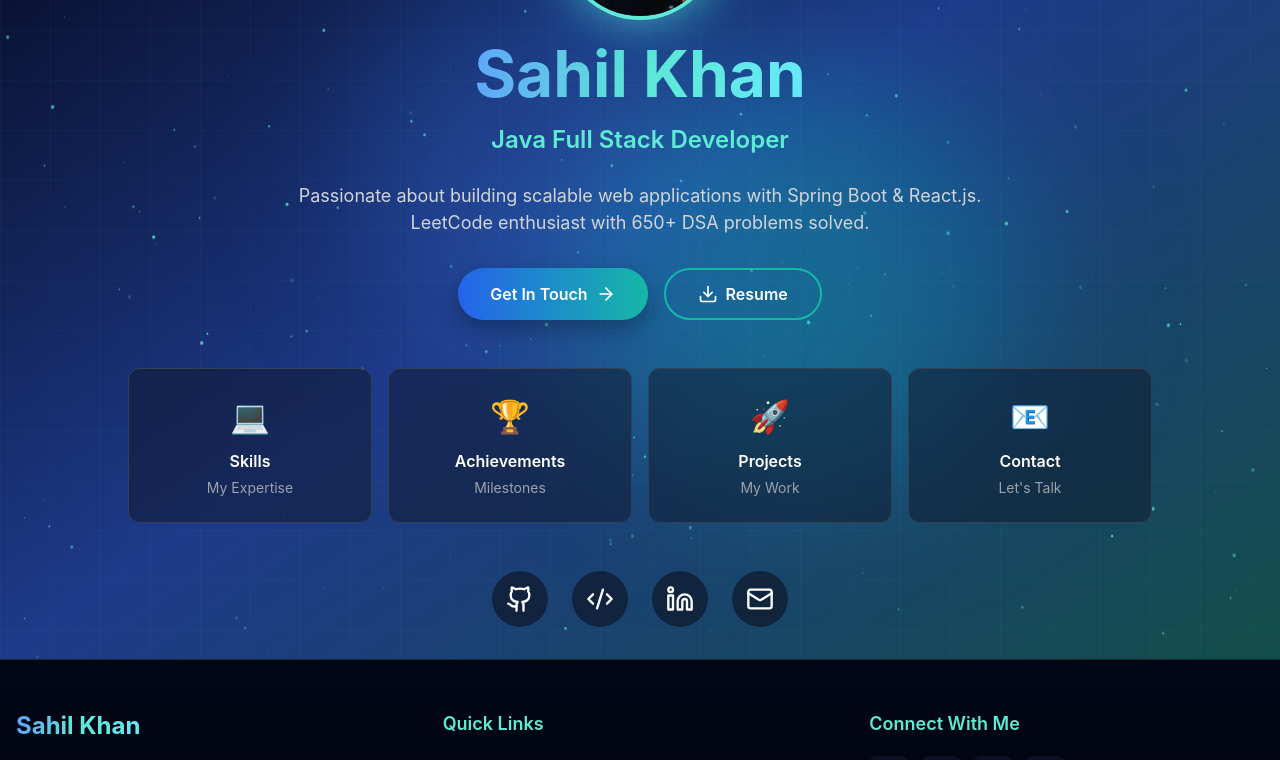
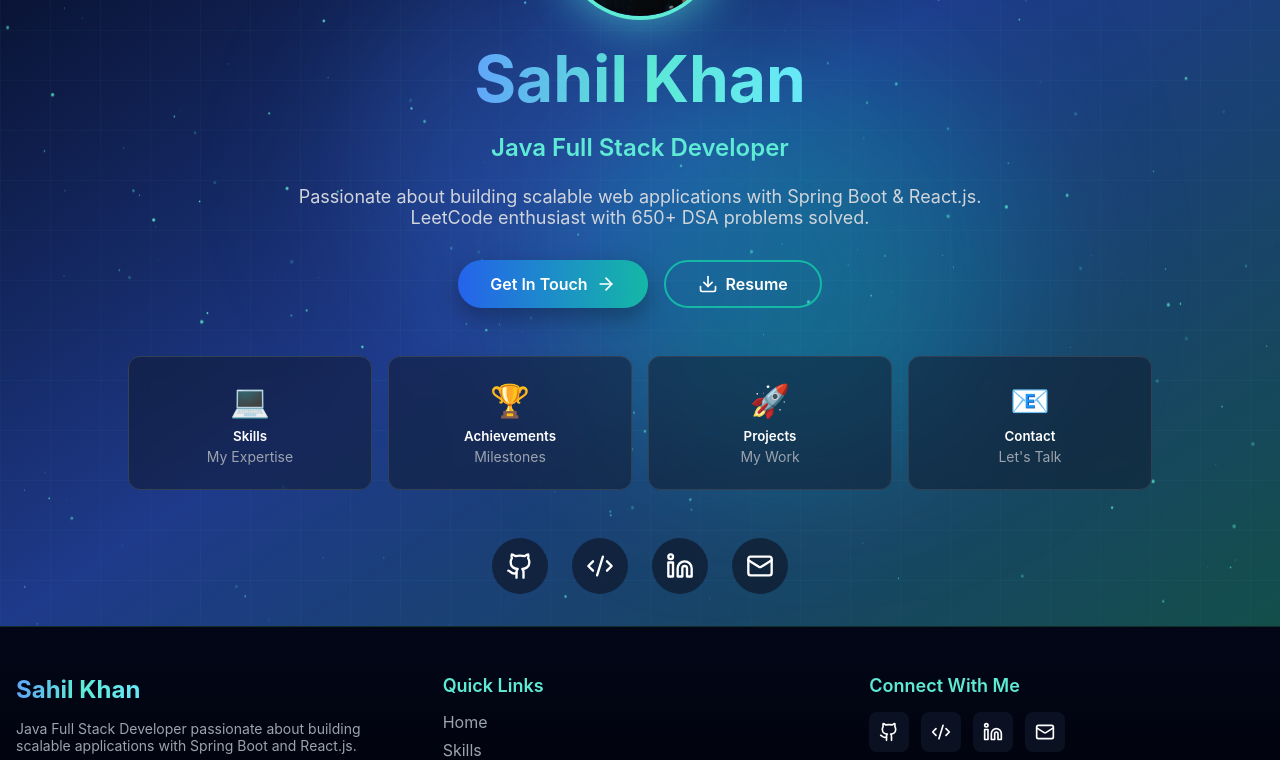
Before and after one commit to sahil-786-sahil/My_Portfolio, a React (Vite) app: page / in a window 1280 px wide. Shown: the part 220-980 px from the top of the page. Built offline with nearby package versions, Linux system fonts and the light colour scheme.

Commit message:
Refactor index.css with new styles and resets

```diff
--- a/src/index.css
+++ b/src/index.css
@@ -1,8 +1,28 @@
-@tailwind base;
-@tailwind components;
-@tailwind utilities;
+/* Basic CSS Reset */
+* {
+  margin: 0;
+  padding: 0;
+  box-sizing: border-box;
+}
 
-/* Custom scrollbar */
+/* Body Styles */
+body {
+  font-family: -apple-system, BlinkMacSystemFont, 'Segoe UI', 'Roboto', 'Oxygen',
+    'Ubuntu', 'Cantarell', 'Fira Sans', 'Droid Sans', 'Helvetica Neue',
+    sans-serif;
+  -webkit-font-smoothing: antialiased;
+  -moz-osx-font-smoothing: grayscale;
+  background-color: #020617;
+  color: white;
+  overflow-x: hidden;
+}
+
+/* HTML Styles */
+html {
+  scroll-behavior: smooth;
+}
+
+/* Custom Scrollbar */
 ::-webkit-scrollbar {
   width: 10px;
 }
@@ -12,321 +32,50 @@
 }
 
 ::-webkit-scrollbar-thumb {
-  background: #7c3aed;
+  background: linear-gradient(to bottom, #2563eb, #14b8a6);
   border-radius: 5px;
 }
 
 ::-webkit-scrollbar-thumb:hover {
-  background: #9333ea;
+  background: linear-gradient(to bottom, #1d4ed8, #0d9488);
 }
 
-/* Smooth scrolling */
-html {
-  scroll-behavior: smooth;
+/* Selection Color */
+::selection {
+  background-color: rgba(20, 184, 166, 0.3);
+  color: #64ffda;
 }
 
-/* Custom animations */
-@keyframes fadeInUp {
-  from {
-    opacity: 0;
-    transform: translateY(30px);
-  }
-  to {
-    opacity: 1;
-    transform: translateY(0);
-  }
+::-moz-selection {
+  background-color: rgba(20, 184, 166, 0.3);
+  color: #64ffda;
 }
 
-@keyframes fadeInDown {
-  from {
-    opacity: 0;
-    transform: translateY(-30px);
-  }
-  to {
-    opacity: 1;
-    transform: translateY(0);
-  }
+/* Code Styles */
+code {
+  font-family: source-code-pro, Menlo, Monaco, Consolas, 'Courier New',
+    monospace;
 }
 
-@keyframes fadeInLeft {
-  from {
-    opacity: 0;
-    transform: translateX(-30px);
-  }
-  to {
-    opacity: 1;
-    transform: translateX(0);
-  }
+/* Link Styles */
+a {
+  color: inherit;
+  text-decoration: none;
 }
 
-@keyframes fadeInRight {
-  from {
-    opacity: 0;
-    transform: translateX(30px);
-  }
-  to {
-    opacity: 1;
-    transform: translateX(0);
-  }
+/* Button Reset */
+button {
+  font-family: inherit;
 }
 
-@keyframes blob {
-  0% {
-    transform: translate(0px, 0px) scale(1);
-  }
-  33% {
-    transform: translate(30px, -50px) scale(1.1);
-  }
-  66% {
-    transform: translate(-20px, 20px) scale(0.9);
-  }
-  100% {
-    transform: translate(0px, 0px) scale(1);
-  }
+/* Input/Textarea Placeholder */
+::placeholder {
+  color: #6b7280;
+  opacity: 1;
 }
 
-@keyframes float {
-  0%, 100% {
-    transform: translateY(0px);
-  }
-  50% {
-    transform: translateY(-20px);
-  }
+/* Focus Visible (for accessibility) */
+*:focus-visible {
+  outline: 2px solid #5eead4;
+  outline-offset: 2px;
 }
-
-@keyframes shimmer {
-  0% {
-    background-position: -1000px 0;
-  }
-  100% {
-    background-position: 1000px 0;
-  }
-}
-
-.animate-fadeInUp {
-  animation: fadeInUp 0.6s ease-out;
-}
-
-.animate-fadeInDown {
-  animation: fadeInDown 0.6s ease-out;
-}
-
-.animate-fadeInLeft {
-  animation: fadeInLeft 0.6s ease-out;
-}
-
-.animate-fadeInRight {
-  animation: fadeInRight 0.6s ease-out;
-}
-
-.animate-blob {
-  animation: blob 7s infinite;
-}
-
-.animate-float {
-  animation: float 3s ease-in-out infinite;
-}
-
-.animation-delay-200 {
-  animation-delay: 0.2s;
-}
-
-.animation-delay-400 {
-  animation-delay: 0.4s;
-}
-
-.animation-delay-600 {
-  animation-delay: 0.6s;
-}
-
-.animation-delay-800 {
-  animation-delay: 0.8s;
-}
-
-.animation-delay-1000 {
-  animation-delay: 1s;
-}
-
-.animation-delay-2000 {
-  animation-delay: 2s;
-}
-
-.animation-delay-4000 {
-  animation-delay: 4s;
-}
-
-/* Gradient text */
-.gradient-text {
-  @apply bg-gradient-to-r from-purple-400 to-pink-600 bg-clip-text text-transparent;
-}
-
-/* Custom button styles */
-.btn-primary {
-  @apply bg-purple-600 hover:bg-purple-700 px-8 py-3 rounded-full font-semibold transition-all transform hover:scale-105 shadow-lg hover:shadow-purple-500/50;
-}
-
-.btn-secondary {
-  @apply bg-transparent border-2 border-purple-600 hover:bg-purple-600 px-8 py-3 rounded-full font-semibold transition-all;
-}
-
-/* Card styles */
-.card {
-  @apply bg-slate-800 rounded-2xl p-6 border border-slate-700 hover:border-purple-500 transition-all duration-300;
-}
-
-/* Glow effect */
-.glow-purple {
-  box-shadow: 0 0 20px rgba(168, 85, 247, 0.4);
-}
-
-/* Loading animation */
-@keyframes pulse-slow {
-  0%, 100% {
-    opacity: 1;
-  }
-  50% {
-    opacity: 0.5;
-  }
-}
-
-.animate-pulse-slow {
-  animation: pulse-slow 3s cubic-bezier(0.4, 0, 0.6, 1) infinite;
-}
-
-/* Shimmer effect */
-.shimmer {
-  background: linear-gradient(
-    90deg,
-    rgba(255, 255, 255, 0) 0%,
-    rgba(255, 255, 255, 0.1) 50%,
-    rgba(255, 255, 255, 0) 100%
-  );
-  background-size: 1000px 100%;
-  animation: shimmer 2s infinite;
-}
-
-/* Section padding */
-.section-padding {
-  @apply py-20 px-4;
-}
-
-/* Container */
-.container-custom {
-  @apply max-w-7xl mx-auto px-4;
-}
-
-/* Focus visible styles for accessibility */
-*:focus-visible {
-  @apply outline-2 outline-offset-2 outline-purple-500;
-}
-
-/* Image optimization */
-img {
-  @apply max-w-full h-auto;
-}
-
-/* Remove default margins */
-* {
-  margin: 0;
-  padding: 0;
-  box-sizing: border-box;
-}
-
-body {
-  @apply bg-slate-900 text-white;
-  font-family: 'Inter', system-ui, -apple-system, BlinkMacSystemFont, 'Segoe UI', Roboto, 'Helvetica Neue', Arial, sans-serif;
-}
-
-/* Selection color */
-::selection {
-  @apply bg-purple-600 text-white;
-}
-
-/* Responsive typography */
-@layer base {
-  h1 {
-    @apply text-4xl md:text-6xl font-bold;
-  }
-  h2 {
-    @apply text-3xl md:text-5xl font-bold;
-  }
-  h3 {
-    @apply text-2xl md:text-3xl font-bold;
-  }
-  h4 {
-    @apply text-xl md:text-2xl font-semibold;
-  }
-}
-
-/* Utility classes */
-.text-gradient-purple-pink {
-  @apply bg-gradient-to-r from-purple-400 to-pink-600 bg-clip-text text-transparent;
-}
-
-.text-gradient-blue-cyan {
-  @apply bg-gradient-to-r from-blue-400 to-cyan-600 bg-clip-text text-transparent;
-}
-
-.text-gradient-green-emerald {
-  @apply bg-gradient-to-r from-green-400 to-emerald-600 bg-clip-text text-transparent;
-}
-
-.text-gradient-yellow-orange {
-  @apply bg-gradient-to-r from-yellow-400 to-orange-600 bg-clip-text text-transparent;
-}
-
-/* Grid patterns for backgrounds */
-.grid-pattern {
-  background-image:
-    linear-gradient(rgba(168, 85, 247, 0.1) 1px, transparent 1px),
-    linear-gradient(90deg, rgba(168, 85, 247, 0.1) 1px, transparent 1px);
-  background-size: 50px 50px;
-}
-
-/* Glassmorphism effect */
-.glass {
-  background: rgba(255, 255, 255, 0.05);
-  backdrop-filter: blur(10px);
-  border: 1px solid rgba(255, 255, 255, 0.1);
-}
-
-/* Hover effects */
-.hover-lift {
-  @apply transition-transform duration-300 hover:-translate-y-2;
-}
-
-/* Smooth page transitions */
-.page-transition {
-  animation: fadeInUp 0.4s ease-out;
-}
-
-/* Code block styling */
-code {
-  @apply bg-slate-800 px-2 py-1 rounded text-purple-400;
-}
-
-/* Link hover effect */
-a {
-  @apply transition-colors duration-300;
-}
-
-/* Button hover scale */
-button {
-  @apply transition-all duration-300;
-}
-
-/* Responsive video embed */
-.video-responsive {
-  position: relative;
-  padding-bottom: 56.25%; /* 16:9 */
-  height: 0;
-  overflow: hidden;
-}
-
-.video-responsive iframe {
-  position: absolute;
-  top: 0;
-  left: 0;
-  width: 100%;
-  height: 100%;
-}
```
